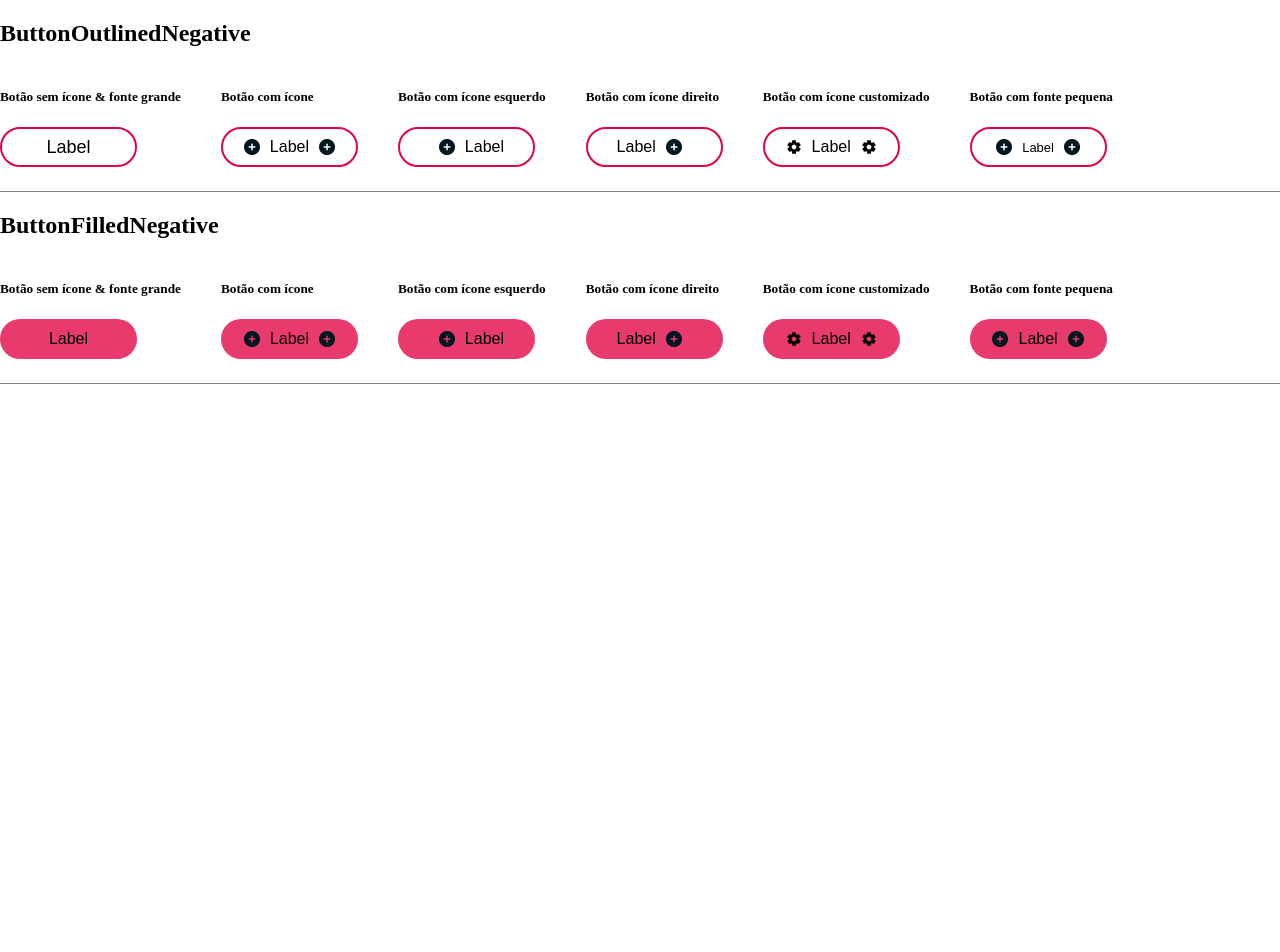
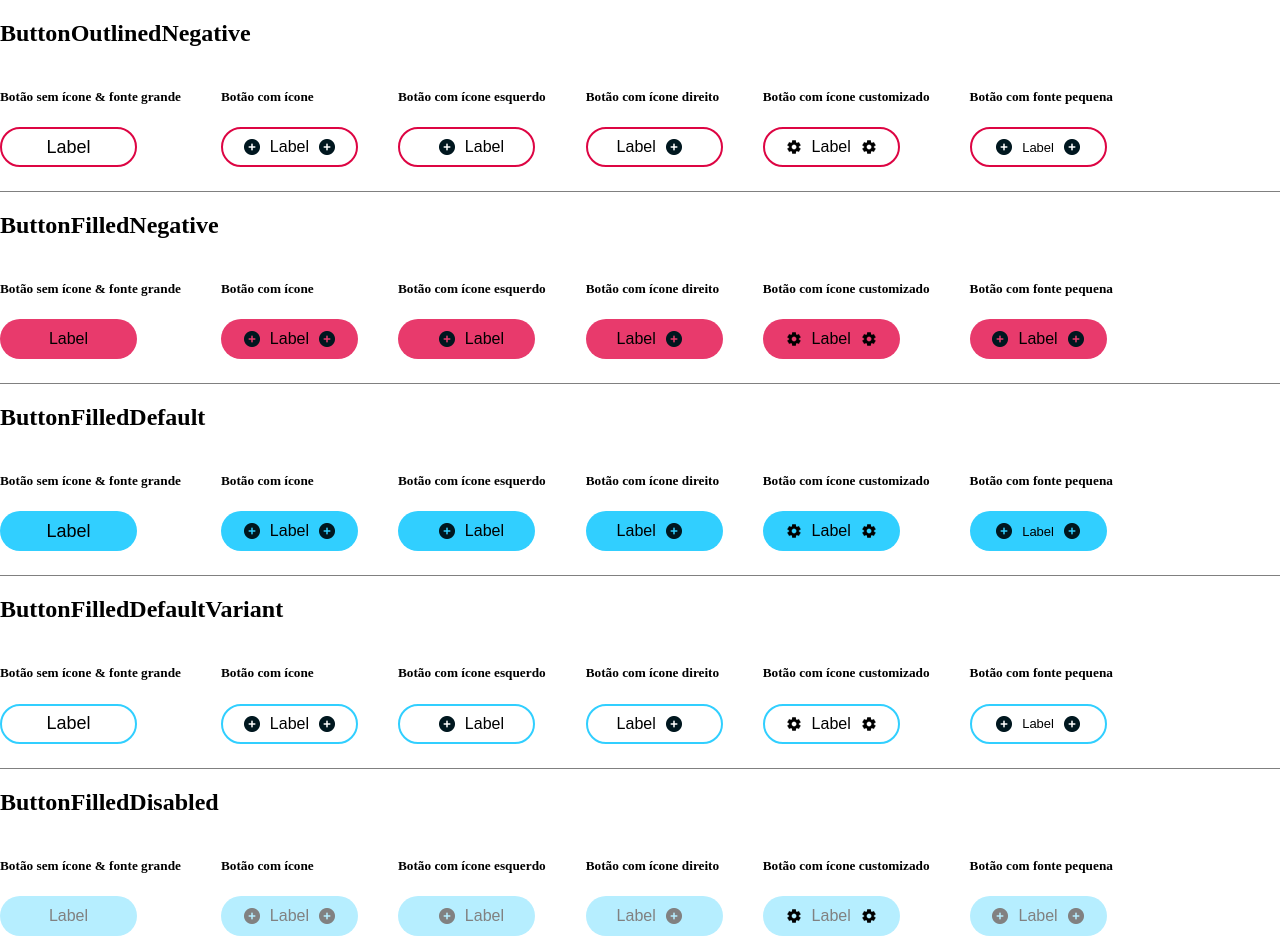
Before and after one commit to Grupo03-SPTECH20241/fe_MiseEnPlace, a React (Create React App) app in the folder mise-en-place/: page /components in a window 1280 px wide. Shown: the top 952 px of the page. Before the commit the page ends 800 px from the top, so only its background shows below. Built offline with nearby package versions, Linux system fonts and the light colour scheme.

Commit message:
Adição de propses para o restante dos botões

```diff
--- a/mise-en-place/src/components/Button/Cancelar/cancelar.module.css
+++ b/mise-en-place/src/components/Button/Cancelar/cancelar.module.css
@@ -27,6 +27,10 @@
   height: 16px;
 }
 
+.cancel-button span {
+  font-size: medium;
+}
+
 .cancel-button.font-size-small{
   font-size: small !important;
 }
--- a/mise-en-place/src/components/Button/Default-variant/defaultv.jsx
+++ b/mise-en-place/src/components/Button/Default-variant/defaultv.jsx
@@ -1,16 +1,39 @@
 import React from 'react';
+import PropTypes from 'prop-types';
 import styles from './defaultv.module.css';
 import PlusImage from '../../../utils/img/plus.png'
+import SettingsImage from '../../../utils/img/settings_icon.png';
 
-const Button = () => {
+const ButtonFilledDefaultVariant = ({ label = 'Label', showIcon = 'true', icon = 'plus', iconPosition = 'both', fontSize = 'medium' }) => {
+  // Renderiza ícones com base na posição
+  const renderIcon = (iconId) => {
+    if (showIcon !== 'true') return null;
+
+    if (showIcon === 'true' && iconId === 0 && iconPosition === 'left' || iconPosition === 'both') {
+      return(<img key="left-icon" src={icon === 'settings'? SettingsImage : PlusImage}/>);
+    }
+    if (showIcon === 'true' && iconId === 1 && iconPosition === 'right' || iconPosition === 'both') {
+      return(<img key="right-icon" src={icon === 'settings'? SettingsImage : PlusImage}/>);
+    }
+    return null;
+  };
+
   return (
     <button className={styles['default-variant-button']}>
-      <img src={PlusImage} alt="Button icon" />
-      Button
-      <img src={PlusImage} alt="Button icon" />
-
+      {renderIcon(0)}
+      <span className={styles[`font-size-${fontSize}`]}>{label}</span>
+      {renderIcon(1)}
     </button>
   );
 };
 
-export default Button;
+// Definindo as PropTypes para o componente
+ButtonFilledDefaultVariant.propTypes = {
+  label: PropTypes.string,
+  showIcon: PropTypes.bool,
+  icon: PropTypes.oneOf(['plus','settings']),
+  iconPosition: PropTypes.oneOf(['left', 'right', 'both']),
+  fontSize: PropTypes.oneOf(['small', 'medium', 'large'])
+};
+
+export default ButtonFilledDefaultVariant;
--- a/mise-en-place/src/components/Button/Default-variant/defaultv.module.css
+++ b/mise-en-place/src/components/Button/Default-variant/defaultv.module.css
@@ -25,3 +25,19 @@
   width: 16px;
   height: 16px;
 }
+
+.default-variant-button span {
+  font-size: medium;
+}
+
+.default-variant-button span.font-size-small {
+  font-size: small !important;
+}
+
+.default-variant-button span.font-size-medium {
+  font-size: medium !important;
+}
+
+.default-variant-button span.font-size-large {
+  font-size: large !important;
+}
--- a/mise-en-place/src/components/Button/Default/default.jsx
+++ b/mise-en-place/src/components/Button/Default/default.jsx
@@ -1,16 +1,39 @@
 import React from 'react';
+import PropTypes from 'prop-types';
 import styles from './default.module.css';
 import PlusImage from '../../../utils/img/plus.png'
+import SettingsImage from '../../../utils/img/settings_icon.png';
 
-const Button = () => {
+const ButtonFilledDefault = ({ label = 'Label', showIcon = 'true', icon = 'plus', iconPosition = 'both', fontSize = 'medium' }) => {
+  // Renderiza ícones com base na posição
+  const renderIcon = (iconId) => {
+    if (showIcon !== 'true') return null;
+
+    if (showIcon === 'true' && iconId === 0 && iconPosition === 'left' || iconPosition === 'both') {
+      return(<img key="left-icon" src={icon === 'settings'? SettingsImage : PlusImage}/>);
+    }
+    if (showIcon === 'true' && iconId === 1 && iconPosition === 'right' || iconPosition === 'both') {
+      return(<img key="right-icon" src={icon === 'settings'? SettingsImage : PlusImage}/>);
+    }
+    return null;
+  };
+
   return (
     <button className={styles['default-button']}>
-      <img src={PlusImage} alt="Button icon" />
-      Button
-      <img src={PlusImage} alt="Button icon" />
-
+      {renderIcon(0)}
+      <span className={styles[`font-size-${fontSize}`]}>{label}</span>
+      {renderIcon(1)}
     </button>
   );
 };
 
-export default Button;
+// Definindo as PropTypes para o componente
+ButtonFilledDefault.propTypes = {
+  label: PropTypes.string,
+  showIcon: PropTypes.bool,
+  icon: PropTypes.oneOf(['plus','settings']),
+  iconPosition: PropTypes.oneOf(['left', 'right', 'both']),
+  fontSize: PropTypes.oneOf(['small', 'medium', 'large'])
+};
+
+export default ButtonFilledDefault;
--- a/mise-en-place/src/components/Button/Default/default.module.css
+++ b/mise-en-place/src/components/Button/Default/default.module.css
@@ -25,3 +25,19 @@
   width: 16px;
   height: 16px;
 }
+
+.default-button span {
+  font-size: medium;
+}
+
+.default-button span.font-size-small {
+  font-size: small !important;
+}
+
+.default-button span.font-size-medium {
+  font-size: medium !important;
+}
+
+.default-button span.font-size-large {
+  font-size: large !important;
+}
--- a/mise-en-place/src/components/Button/Disabled/disabled.jsx
+++ b/mise-en-place/src/components/Button/Disabled/disabled.jsx
@@ -1,16 +1,39 @@
 import React from 'react';
+import PropTypes from 'prop-types';
 import styles from './disabled.module.css';
-import PlusImage from '../../../utils/img/plusDisable.png'
+import PlusImage from '../../../utils/img/plusDisable.png';
+import SettingsImage from '../../../utils/img/settings_icon.png';
 
-const Button = () => {
+const ButtonFilledDisabled = ({ label = 'Label', showIcon = 'true', icon = 'plus', iconPosition = 'both', fontSize = 'medium' }) => {
+  // Renderiza ícones com base na posição
+  const renderIcon = (iconId) => {
+    if (showIcon !== 'true') return null;
+
+    if (showIcon === 'true' && iconId === 0 && iconPosition === 'left' || iconPosition === 'both') {
+      return(<img key="left-icon" src={icon === 'settings'? SettingsImage : PlusImage}/>);
+    }
+    if (showIcon === 'true' && iconId === 1 && iconPosition === 'right' || iconPosition === 'both') {
+      return(<img key="right-icon" src={icon === 'settings'? SettingsImage : PlusImage}/>);
+    }
+    return null;
+  };
+
   return (
     <button className={styles['disabled-button']}>
-      <img src={PlusImage} alt="Button icon" />
-      Button
-      <img src={PlusImage} alt="Button icon" />
-
+      {renderIcon(0)}
+      <span className={styles[`font-size-${fontSize}`]}>{label}</span>
+      {renderIcon(1)}
     </button>
   );
 };
 
-export default Button;
+// Definindo as PropTypes para o componente
+ButtonFilledDisabled.propTypes = {
+  label: PropTypes.string,
+  showIcon: PropTypes.bool,
+  icon: PropTypes.oneOf(['plus','settings']),
+  iconPosition: PropTypes.oneOf(['left', 'right', 'both']),
+  fontSize: PropTypes.oneOf(['small', 'medium', 'large'])
+};
+
+export default ButtonFilledDisabled;
--- a/mise-en-place/src/components/ComponentStories/componentstories.jsx
+++ b/mise-en-place/src/components/ComponentStories/componentstories.jsx
@@ -1,7 +1,11 @@
 import React from 'react';
+import styles from './componentstories.module.css';
+
 import ButtonOutlinedNegative from '../Button/Cancelar-variant/cancelarv'
 import ButtonFilledNegative from '../Button/Cancelar/cancelar';
-import styles from './componentstories.module.css';
+import ButtonFilledDefault from '../Button/Default/default';
+import ButtonFilledDefaultVariant from '../Button/Default-variant/defaultv';
+import ButtonFilledDisabled from '../Button/Disabled/disabled';
 
 const Stories = () => {
   return (
@@ -104,6 +108,150 @@ const Stories = () => {
                 ></ButtonFilledNegative>
             </div>
         </div>
+        <h2>ButtonFilledDefault</h2>
+        <div className={styles['row']}>
+            <div className={styles['row-item']}>
+                <h5>Botão sem ícone & fonte grande</h5>
+                <ButtonFilledDefault
+                    showIcon='false'
+                    fontSize='large'
+                ></ButtonFilledDefault>
+            </div>
+
+            <div className={styles['row-item']}>
+                <h5>Botão com ícone</h5>
+                <ButtonFilledDefault
+                    showIcon='true'
+                ></ButtonFilledDefault>
+            </div>
+
+            <div className={styles['row-item']}>
+                <h5>Botão com ícone esquerdo</h5>
+                <ButtonFilledDefault
+                    showIcon='true'
+                    iconPosition='left'
+                ></ButtonFilledDefault>
+            </div>
+
+            <div className={styles['row-item']}>
+                <h5>Botão com ícone direito</h5>
+                <ButtonFilledDefault
+                    showIcon='true'
+                    iconPosition='right'
+                ></ButtonFilledDefault>
+            </div>
+
+            <div className={styles['row-item']}>
+                <h5>Botão com ícone customizado</h5>
+                <ButtonFilledDefault
+                    showIcon='true'
+                    icon='settings'
+                ></ButtonFilledDefault>
+            </div>
+            <div className={styles['row-item']}>
+                <h5>Botão com fonte pequena</h5>
+                <ButtonFilledDefault
+                    showIcon='true'
+                    fontSize='small'
+                ></ButtonFilledDefault>
+            </div>
+        </div>
+        <h2>ButtonFilledDefaultVariant</h2>
+        <div className={styles['row']}>
+            <div className={styles['row-item']}>
+                <h5>Botão sem ícone & fonte grande</h5>
+                <ButtonFilledDefaultVariant
+                    showIcon='false'
+                    fontSize='large'
+                ></ButtonFilledDefaultVariant>
+            </div>
+
+            <div className={styles['row-item']}>
+                <h5>Botão com ícone</h5>
+                <ButtonFilledDefaultVariant
+                    showIcon='true'
+                ></ButtonFilledDefaultVariant>
+            </div>
+
+            <div className={styles['row-item']}>
+                <h5>Botão com ícone esquerdo</h5>
+                <ButtonFilledDefaultVariant
+                    showIcon='true'
+                    iconPosition='left'
+                ></ButtonFilledDefaultVariant>
+            </div>
+
+            <div className={styles['row-item']}>
+                <h5>Botão com ícone direito</h5>
+                <ButtonFilledDefaultVariant
+                    showIcon='true'
+                    iconPosition='right'
+                ></ButtonFilledDefaultVariant>
+            </div>
+
+            <div className={styles['row-item']}>
+                <h5>Botão com ícone customizado</h5>
+                <ButtonFilledDefaultVariant
+                    showIcon='true'
+                    icon='settings'
+                ></ButtonFilledDefaultVariant>
+            </div>
+            <div className={styles['row-item']}>
+                <h5>Botão com fonte pequena</h5>
+                <ButtonFilledDefaultVariant
+                    showIcon='true'
+                    fontSize='small'
+                ></ButtonFilledDefaultVariant>
+            </div>
+        </div>
+        <h2>ButtonFilledDisabled</h2>
+        <div className={styles['row']}>
+            <div className={styles['row-item']}>
+                <h5>Botão sem ícone & fonte grande</h5>
+                <ButtonFilledDisabled
+                    showIcon='false'
+                    fontSize='large'
+                ></ButtonFilledDisabled>
+            </div>
+
+            <div className={styles['row-item']}>
+                <h5>Botão com ícone</h5>
+                <ButtonFilledDisabled
+                    showIcon='true'
+                ></ButtonFilledDisabled>
+            </div>
+
+            <div className={styles['row-item']}>
+                <h5>Botão com ícone esquerdo</h5>
+                <ButtonFilledDisabled
+                    showIcon='true'
+                    iconPosition='left'
+                ></ButtonFilledDisabled>
+            </div>
+
+            <div className={styles['row-item']}>
+                <h5>Botão com ícone direito</h5>
+                <ButtonFilledDisabled
+                    showIcon='true'
+                    iconPosition='right'
+                ></ButtonFilledDisabled>
+            </div>
+
+            <div className={styles['row-item']}>
+                <h5>Botão com ícone customizado</h5>
+                <ButtonFilledDisabled
+                    showIcon='true'
+                    icon='settings'
+                ></ButtonFilledDisabled>
+            </div>
+            <div className={styles['row-item']}>
+                <h5>Botão com fonte pequena</h5>
+                <ButtonFilledDisabled
+                    showIcon='true'
+                    fontSize='small'
+                ></ButtonFilledDisabled>
+            </div>
+        </div>
     </div>
     </>
   );
```
Lines whose indentation alone changed are shown as unchanged.
